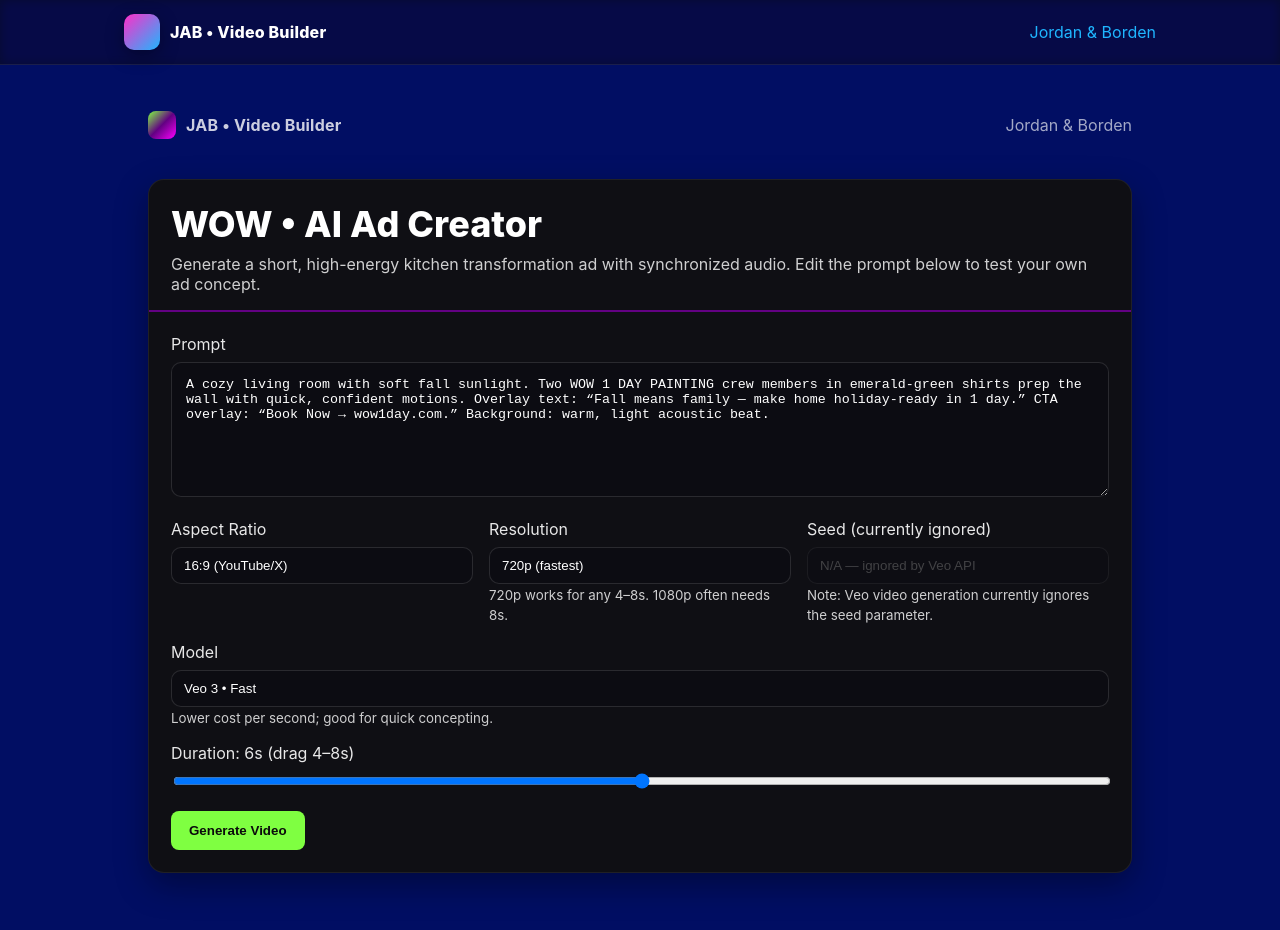
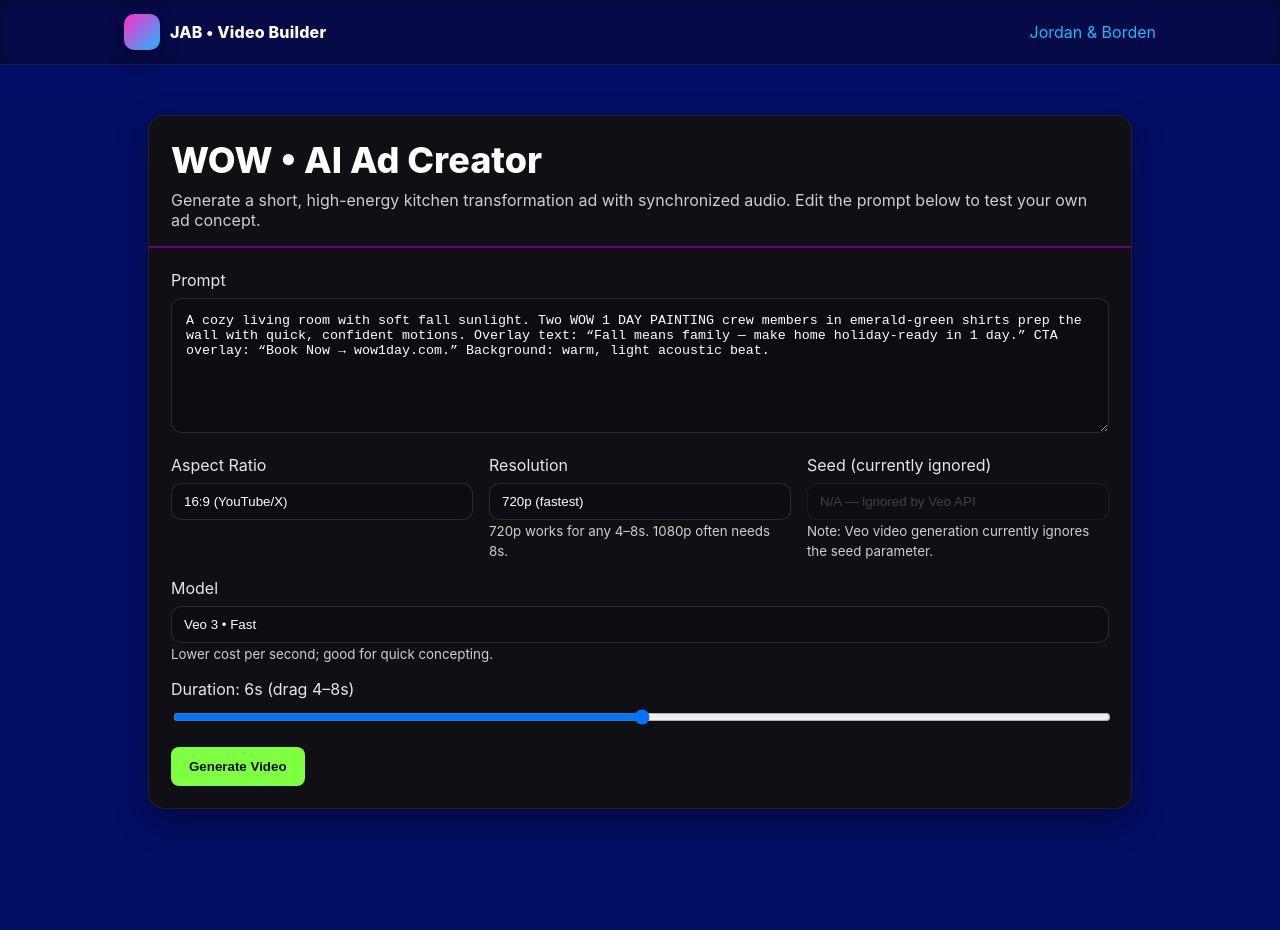
Before and after one commit to walterjordan/jab-vid-builder, a Next.js app: page / in a window 1280 px wide. Shown: the top 930 px of the page. Built offline with nearby package versions, Linux system fonts and the light colour scheme.

Commit message:
Update page.tsx

```diff
--- a/src/app/page.tsx
+++ b/src/app/page.tsx
@@ -143,12 +143,6 @@
 
   return (
     <div style={{ minHeight: "100vh", background: BG, color: TEXT_MAIN }}>
-      {/* Header */}
-      <div style={{ maxWidth: 1120, margin: "0 auto", padding: "18px 20px", display: "flex", alignItems: "center", gap: 10, color: TEXT_DIM }}>
-        <div style={{ width: 28, height: 28, borderRadius: 8, background: "linear-gradient(135deg, #7FFF41 0%, #630183 50%, #FF00FF 100%)" }} />
-        <div style={{ fontWeight: 700, letterSpacing: 0.2 }}>JAB • Video Builder</div>
-        <div style={{ marginLeft: "auto", opacity: 0.8 }}>Jordan & Borden</div>
-      </div>
 
       {/* Card */}
       <div style={{ maxWidth: 1120, margin: "22px auto", padding: "0 20px" }}>
```
